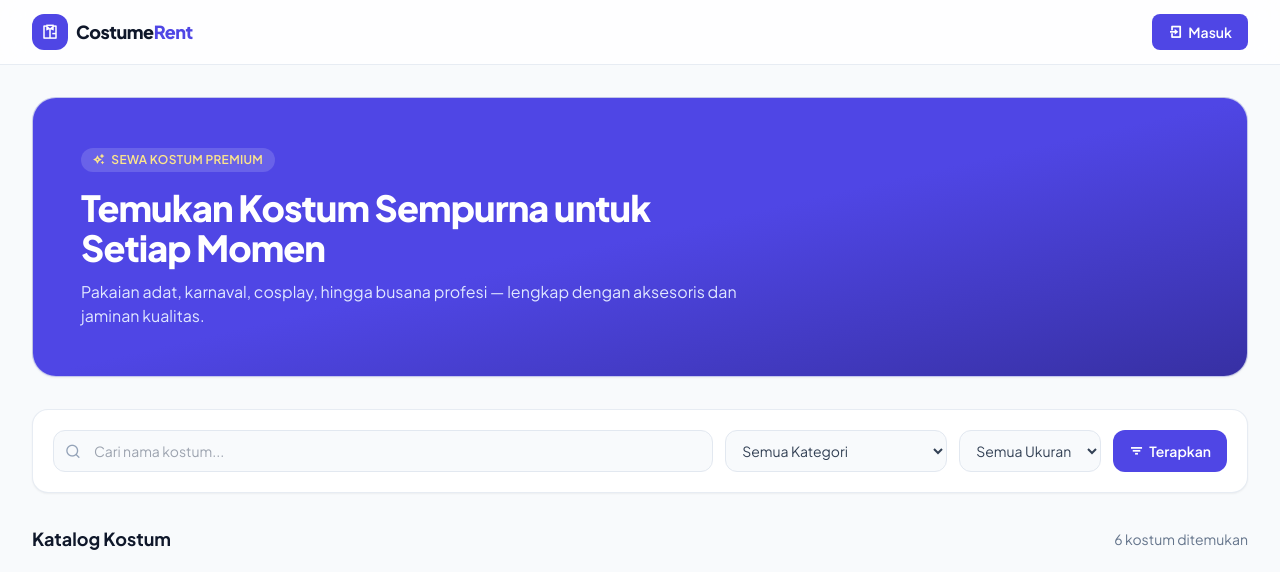
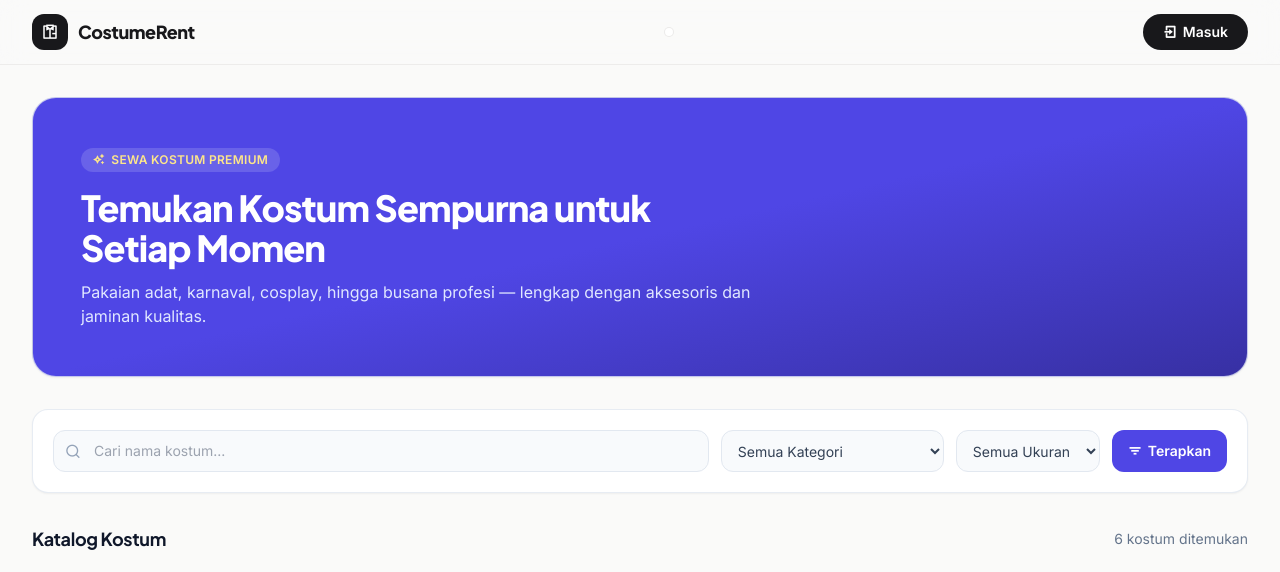
Before and after one commit to bobss11/costumerent, a Laravel app: page / in a window 1280 px wide. Shown: the top 572 px of the page. Run offline with Laravel 12, Linux system fonts and the light colour scheme; data comes from the database, SQL or seed files in the repository; some libraries are stand-ins or nearby versions.

Commit message:
redesign: design-system foundation in customer layout + status badge partial

```diff
--- a/resources/views/layouts/app.blade.php
+++ b/resources/views/layouts/app.blade.php
@@ -12,8 +12,16 @@
         tailwind.config = {
             theme: {
                 extend: {
+                    colors: {
+                        canvas: '#FAFAF9',
+                        accent: '#D97706',
+                    },
                     fontFamily: {
-                        sans: ['"Plus Jakarta Sans"', 'ui-sans-serif', 'system-ui', 'sans-serif'],
+                        display: ['"Plus Jakarta Sans"', 'ui-sans-serif', 'system-ui', 'sans-serif'],
+                        sans: ['"Inter"', 'ui-sans-serif', 'system-ui', 'sans-serif'],
+                    },
+                    boxShadow: {
+                        soft: '0 2px 12px -4px rgba(0,0,0,0.04)',
                     },
                 },
             },
@@ -23,72 +31,86 @@
     {{-- Alpine.js (CDN) --}}
     <script defer src="https://cdn.jsdelivr.net/npm/alpinejs@3.x.x/dist/cdn.min.js"></script>
 
-    {{-- Google Fonts: Plus Jakarta Sans --}}
+    {{-- Google Fonts: Plus Jakarta Sans (display) + Inter (body) --}}
     <link rel="preconnect" href="https://fonts.googleapis.com">
     <link rel="preconnect" href="https://fonts.gstatic.com" crossorigin>
-    <link href="https://fonts.googleapis.com/css2?family=Plus+Jakarta+Sans:wght@400;500;600;700;800&display=swap" rel="stylesheet">
+    <link href="https://fonts.googleapis.com/css2?family=Inter:wght@400;500;600;700&family=Plus+Jakarta+Sans:wght@500;600;700;800&display=swap" rel="stylesheet">
 
     {{-- RemixIcon (CDN) --}}
     <link href="https://cdn.jsdelivr.net/npm/remixicon@4.2.0/fonts/remixicon.css" rel="stylesheet">
 
-    <style>body { font-family: 'Plus Jakarta Sans', sans-serif; }</style>
+    <style>
+        body { font-family: 'Inter', ui-sans-serif, system-ui, sans-serif; }
+        h1, h2, h3, h4, .font-display { font-family: 'Plus Jakarta Sans', ui-sans-serif, system-ui, sans-serif; letter-spacing: -0.02em; }
+        .tabular-nums { font-variant-numeric: tabular-nums; }
+        [x-cloak] { display: none !important; }
+    </style>
     @stack('head')
 </head>
-<body class="min-h-screen bg-slate-50 text-slate-800 antialiased">
-    <nav class="sticky top-0 z-40 border-b border-slate-200/80 bg-white/80 backdrop-blur-md">
+<body class="min-h-screen bg-[#FAFAF9] text-stone-700 antialiased">
+    <nav class="sticky top-0 z-40 border-b border-stone-200/70 bg-[#FAFAF9]/85 backdrop-blur-md">
         <div class="mx-auto flex h-16 max-w-7xl items-center justify-between px-4 sm:px-6 lg:px-8"
              x-data="{ open: false }">
-            <a href="{{ url('/') }}" class="flex items-center gap-2">
-                <span class="flex h-9 w-9 items-center justify-center rounded-xl bg-indigo-600 text-white">
+            <a href="{{ url('/') }}" class="flex items-center gap-2.5">
+                <span class="flex h-9 w-9 items-center justify-center rounded-xl bg-zinc-900 text-white">
                     <i class="ri-shirt-line text-lg"></i>
                 </span>
-                <span class="text-lg font-extrabold tracking-tight text-slate-900">Costume<span class="text-indigo-600">Rent</span></span>
+                <span class="font-display text-lg font-extrabold tracking-tight text-zinc-900">CostumeRent</span>
             </a>
 
-            <div class="hidden items-center gap-1 md:flex">
+            {{-- Center pill nav --}}
+            <div class="hidden items-center gap-1 rounded-full border border-stone-200/80 bg-white p-1 shadow-soft md:flex">
                 @auth
                     @if(Route::has('customer.catalog'))
-                        <a href="{{ route('customer.catalog') }}" class="rounded-lg px-3 py-2 text-sm font-medium text-slate-600 transition hover:bg-slate-100 hover:text-indigo-600">Katalog</a>
+                        <a href="{{ route('customer.catalog') }}"
+                           class="rounded-full px-4 py-1.5 text-sm font-medium transition {{ request()->routeIs('customer.catalog') || request()->routeIs('costumes.*') ? 'bg-zinc-900 text-white' : 'text-stone-600 hover:text-zinc-900' }}">Katalog</a>
                     @endif
                     @if(Route::has('customer.rentals.index'))
-                        <a href="{{ route('customer.rentals.index') }}" class="rounded-lg px-3 py-2 text-sm font-medium text-slate-600 transition hover:bg-slate-100 hover:text-indigo-600">Sewa Saya</a>
+                        <a href="{{ route('customer.rentals.index') }}"
+                           class="rounded-full px-4 py-1.5 text-sm font-medium transition {{ request()->routeIs('customer.rentals.*') ? 'bg-zinc-900 text-white' : 'text-stone-600 hover:text-zinc-900' }}">Sewa Saya</a>
                     @endif
-                    <span class="ml-2 hidden text-sm text-slate-500 lg:inline">{{ Auth::user()->name }}</span>
-                    <form method="POST" action="{{ route('logout') }}" class="ml-2">
+                @endauth
+            </div>
+
+            {{-- Right side --}}
+            <div class="hidden items-center gap-3 md:flex">
+                @auth
+                    <span class="hidden text-sm font-medium text-stone-500 lg:inline">{{ Auth::user()->name }}</span>
+                    <form method="POST" action="{{ route('logout') }}">
                         @csrf
-                        <button type="submit" class="inline-flex items-center gap-1.5 rounded-lg bg-slate-900 px-3.5 py-2 text-sm font-semibold text-white transition hover:bg-slate-800">
+                        <button type="submit" class="inline-flex items-center gap-1.5 rounded-full border border-stone-200 bg-white px-4 py-2 text-sm font-semibold text-stone-700 transition hover:border-stone-300 hover:text-zinc-900">
                             <i class="ri-logout-box-r-line"></i> Keluar
                         </button>
                     </form>
                 @else
-                    <a href="{{ route('login') }}" class="inline-flex items-center gap-1.5 rounded-lg bg-indigo-600 px-4 py-2 text-sm font-semibold text-white transition hover:bg-indigo-700">
+                    <a href="{{ route('login') }}" class="inline-flex items-center gap-1.5 rounded-full bg-zinc-900 px-5 py-2 text-sm font-semibold text-white transition hover:bg-zinc-800">
                         <i class="ri-login-box-line"></i> Masuk
                     </a>
                 @endauth
             </div>
 
             {{-- Mobile toggle --}}
-            <button @click="open = !open" class="inline-flex items-center justify-center rounded-lg p-2 text-slate-600 hover:bg-slate-100 md:hidden">
+            <button @click="open = !open" class="inline-flex items-center justify-center rounded-xl p-2 text-stone-600 hover:bg-stone-100 md:hidden">
                 <i class="ri-menu-line text-xl" x-show="!open"></i>
                 <i class="ri-close-line text-xl" x-show="open" x-cloak></i>
             </button>
 
             {{-- Mobile menu --}}
             <div x-show="open" x-cloak @click.outside="open = false"
-                 class="absolute inset-x-0 top-16 border-b border-slate-200 bg-white p-4 shadow-sm md:hidden">
+                 class="absolute inset-x-0 top-16 border-b border-stone-200 bg-[#FAFAF9] p-4 shadow-soft md:hidden">
                 @auth
                     @if(Route::has('customer.catalog'))
-                        <a href="{{ route('customer.catalog') }}" class="block rounded-lg px-3 py-2 text-sm font-medium text-slate-600 hover:bg-slate-100">Katalog</a>
+                        <a href="{{ route('customer.catalog') }}" class="block rounded-xl px-3 py-2 text-sm font-medium text-stone-600 hover:bg-stone-100">Katalog</a>
                     @endif
                     @if(Route::has('customer.rentals.index'))
-                        <a href="{{ route('customer.rentals.index') }}" class="block rounded-lg px-3 py-2 text-sm font-medium text-slate-600 hover:bg-slate-100">Sewa Saya</a>
+                        <a href="{{ route('customer.rentals.index') }}" class="block rounded-xl px-3 py-2 text-sm font-medium text-stone-600 hover:bg-stone-100">Sewa Saya</a>
                     @endif
                     <form method="POST" action="{{ route('logout') }}" class="mt-2">
                         @csrf
-                        <button type="submit" class="w-full rounded-lg bg-slate-900 px-3.5 py-2 text-sm font-semibold text-white hover:bg-slate-800">Keluar</button>
+                        <button type="submit" class="w-full rounded-xl bg-zinc-900 px-3.5 py-2 text-sm font-semibold text-white hover:bg-zinc-800">Keluar</button>
                     </form>
                 @else
-                    <a href="{{ route('login') }}" class="block rounded-lg bg-indigo-600 px-4 py-2 text-center text-sm font-semibold text-white hover:bg-indigo-700">Masuk</a>
+                    <a href="{{ route('login') }}" class="block rounded-xl bg-zinc-900 px-4 py-2 text-center text-sm font-semibold text-white hover:bg-zinc-800">Masuk</a>
                 @endauth
             </div>
         </div>
```
Also changed, not shown: resources/views/partials/status-badge.blade.php (+14 -13 lines).
